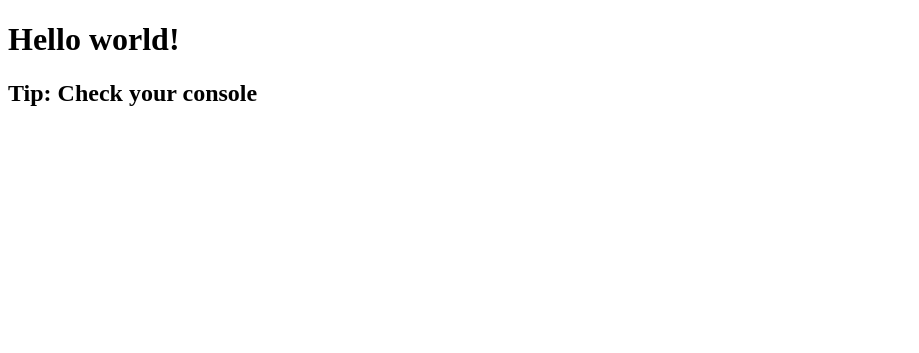
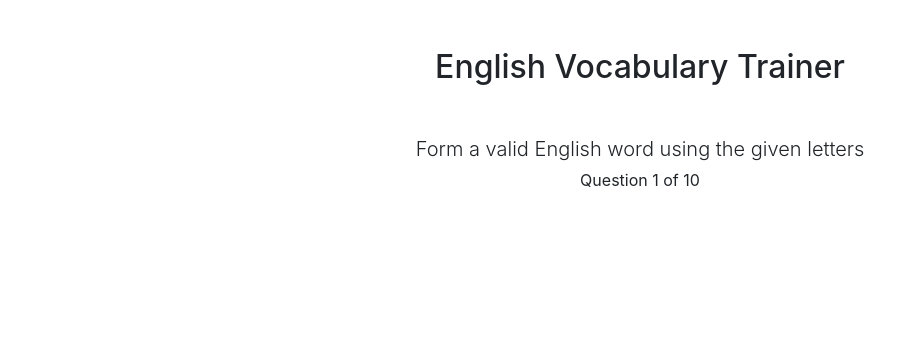
Before and after one commit to kn9ka/vocabulary-trainer, a website built with webpack: page public/index.html in a window 1280 px wide. Shown: the whole page, without its empty margins (0-919 px from the left). Built offline with nearby package versions, Linux system fonts and the light colour scheme.

Commit message:
feat: add template

```diff
--- a/public/index.html
+++ b/public/index.html
@@ -1,11 +1,25 @@
 <!DOCTYPE html>
-<html>
-    <head>
-        <meta charset="utf-8" />
-        <title>Webpack App</title>
-    </head>
-    <body>
-        <h1>Hello world!</h1>
-        <h2>Tip: Check your console</h2>
-    </body>
+<html lang="ru">
+<head>
+    <meta charset="UTF-8">
+    <title>English Vocabulary Trainer</title>
+    <link rel="stylesheet" href="https://stackpath.bootstrapcdn.com/bootstrap/4.1.0/css/bootstrap.min.css"
+          integrity="sha384-9gVQ4dYFwwWSjIDZnLEWnxCjeSWFphJiwGPXr1jddIhOegiu1FwO5qRGvFXOdJZ4" crossorigin="anonymous">
+</head>
+<body>
+<div class="container py-5">
+    <div class="d-flex flex-column align-items-center w-100 text-center mx-auto">
+        <h2 class="mb-5">English Vocabulary Trainer</h2>
+
+        <p class="lead mb-1">Form a valid English word using the given letters</p>
+        <p class="mb-5">Question <span id="current_question">1</span> of <span id="total_questions">10</span></p>
+
+        <div>
+            <div id="answer" class="bg-light mx-1 mb-3" style="height: 46px; border-radius: 6px"></div>
+            <div id="letters"></div>
+        </div>
+    </div>
+</div>
+
+</body>
 </html>
```
